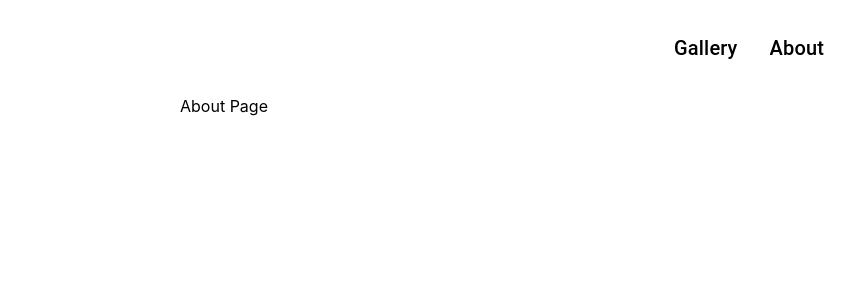
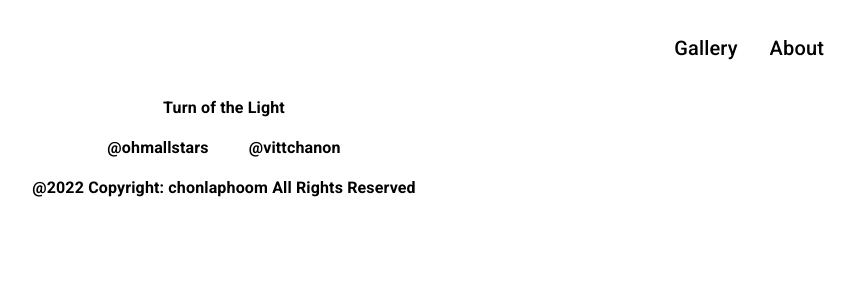
Before and after one commit to chonlaphoom/turn-of-the-light-gallery, a React (Create React App) app: page /about in a window 1280 px wide. Shown: the top 300 px of the page, without its empty margins (416-1271 px from the left). Built offline with nearby package versions, Linux system fonts and the light colour scheme.

Commit message:
update footer

```diff
--- a/package.json
+++ b/package.json
@@ -18,6 +18,7 @@
     "react-dom": "^18.1.0",
     "react-router-dom": "^6.3.0",
     "react-scripts": "5.0.1",
+    "scss": "^0.2.4",
     "typescript": "^4.4.2",
     "web-vitals": "^2.1.0"
   },
--- a/public/index.html
+++ b/public/index.html
@@ -3,7 +3,10 @@
   <head>
     <meta charset="utf-8" />
     <link rel="icon" href="%PUBLIC_URL%/favicon.ico" />
-    <link href="https://fonts.googleapis.com/css2?family=Roboto+Mono&display=swap" rel="stylesheet">
+    <link
+  rel="stylesheet"
+  href="https://fonts.googleapis.com/css?family=Roboto:300,400,500,700&display=swap"
+/>
     <meta name="viewport" content="width=device-width, initial-scale=1" />
     <meta name="theme-color" content="#000000" />
     <meta
--- a/src/App.tsx
+++ b/src/App.tsx
@@ -1,6 +1,7 @@
 import { Container, createTheme, ThemeProvider } from '@mui/material';
 import { Route, Routes } from 'react-router-dom';
 import './App.css';
+import Footer from './Footer/footer';
 import Header from './Header/header';
 import AboutPage from './Pages/About';
 import GalleryPage from './Pages/Gallery';
@@ -30,6 +31,7 @@ function App() {
                 </div>
               } />
           </Routes>
+          <Footer/>
         </Container>
       </div>
     </ThemeProvider>
--- a/src/Data/gallery.ts
+++ b/src/Data/gallery.ts
@@ -1,15 +1,6 @@
 import { ImageBoxProps } from "../Interfaces/Image";
 
 export const IMAGES: ImageBoxProps[] = [
-    {
-        imageUrl: "/gallery/IMG_0286.JPG",
-        title: '001',
-        description: `Lorem ipsum dolor sit amet,
-         consectetur adipiscing elit. Nam facilisis sit amet felis at interdum.
-         Aliquam ut scelerisque augue. Phasellus feugiat nisl diam, eu tempus diam dictum ut.
-         Quisque volutpat felis erat, vitae tincidunt sapien commodo quis. Curabitur commodo pretium semper.
-         Etiam ut finibus lorem`
-    },
     {
         imageUrl: "/gallery/IMG_0287.JPG",
         title: '002',
--- /dev/null
+++ b/src/Footer/footer.tsx
@@ -0,0 +1,33 @@
+import { Typography } from "@mui/material";
+import  './style.css';
+
+const Footer = () => {
+    return <div style={{ marginBottom:'100px', height:'100px'}}>
+        <Typography fontWeight={600} my={2}>Turn of the Light</Typography>
+        <Typography
+            className="highlight"
+            noWrap
+            onClick={()=> { window.location.href = `https://www.instagram.com/ohmallstars/`; }}
+            component="span"
+            style={{cursor:'pointer'}}
+            mx={2}
+            fontWeight={600}
+        >
+                @ohmallstars
+        </Typography>
+        <Typography
+            className="highlight"
+            noWrap
+            onClick={()=> { window.location.href = `https://www.instagram.com/vittchanon/`; }}
+            component="span"
+            style={{cursor:'pointer'}}
+            mx={2}
+            fontWeight={600}
+        >
+                @vittchanon
+        </Typography>
+        <Typography fontWeight={600} my={2}>@2022 Copyright: chonlaphoom All Rights Reserved</Typography>
+    </div>
+}
+
+export default Footer;
--- /dev/null
+++ b/src/Footer/style.css
@@ -0,0 +1,12 @@
+.highlight {
+    box-shadow: inset 0 0 0 0 black;
+    color: black;
+    margin: 0 -.25rem;
+    padding: 0.25rem .25rem;
+    transition: color .3s ease-in-out, box-shadow .3s ease-in-out;
+}
+
+.highlight:hover {
+    box-shadow: inset 100px 0 0 0 black;
+    color: white;
+}
--- a/src/Pages/About.tsx
+++ b/src/Pages/About.tsx
@@ -1,6 +1,6 @@
 
 const AboutPage = () => {
-    return <>About Page</>
+    return <></>
 }
 
 export default AboutPage;
--- a/src/Pages/Gallery.tsx
+++ b/src/Pages/Gallery.tsx
@@ -3,7 +3,11 @@ import { IMAGES } from "../Data/gallery"
 import { ImageBoxProps } from "../Interfaces/Image"
 
 const CoverSection = () => {
-    return <div style={{ backgroundColor: 'black', height: '450px', margin: '1rem 0 4rem 0' }}></div>
+    return <div style={{ textAlign: 'end', backgroundColor: 'black', height: '450px', margin: '1rem 0 4rem 0' }}>
+        <Container maxWidth="lg">
+            <img style={{ textAlign: 'end' }} src='/gallery/IMG_0286.JPG' width={300} height={450} />
+        </Container>
+    </div>
 }
 
 const ImageBox: React.FC<ImageBoxProps> = ({ imageUrl, title, description }) => {
@@ -11,7 +15,7 @@ const ImageBox: React.FC<ImageBoxProps> = ({ imageUrl, title, description }) =>
         <Paper elevation={3}>
             <img src={imageUrl} width={300} height={300} />
         </Paper>
-        <Typography sx={{ cursor: 'pointer' }} align='left' color='black' variant='h6'>{title}</Typography>
+        <Typography sx={{ cursor: 'pointer' }} marginTop={2} align='left' color='black' variant='h6'>{title}</Typography>
         <p style={{ overflow: "hidden", textOverflow: "ellipsis", width: "300px", textAlign: 'start', color: 'black' }} >{description}</p>
     </Grid>
 }
```
Also changed, not shown: 1 other file (tests, documents, lock files or other folders).
